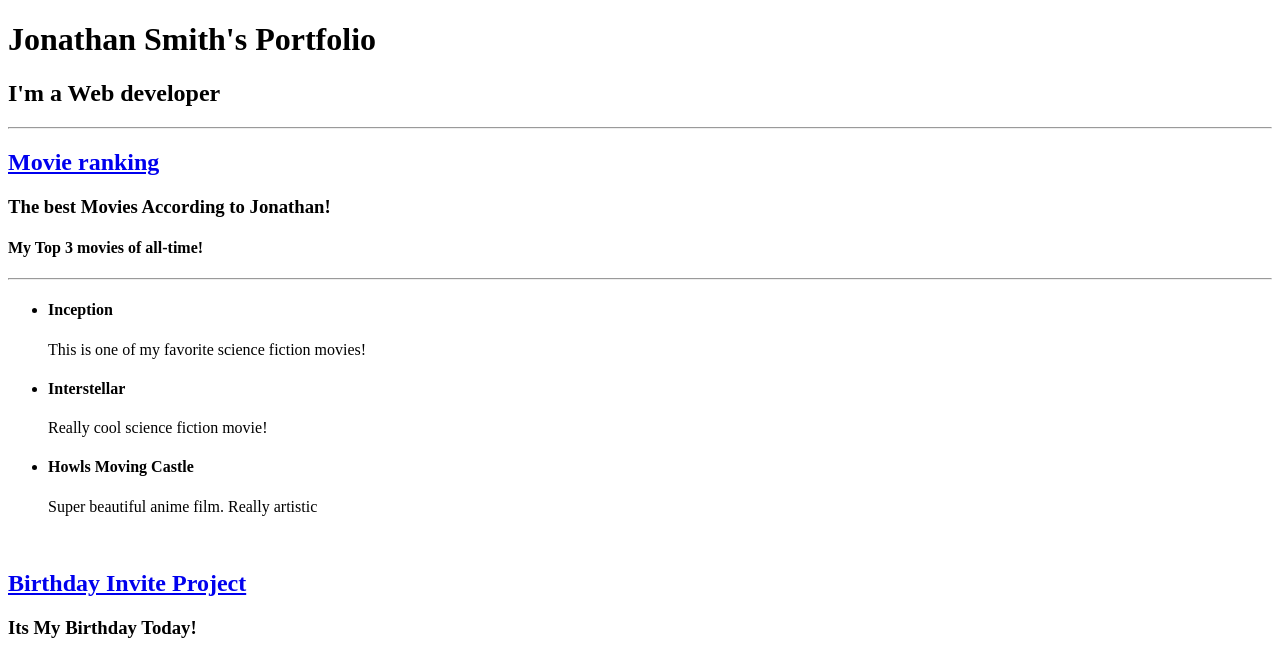
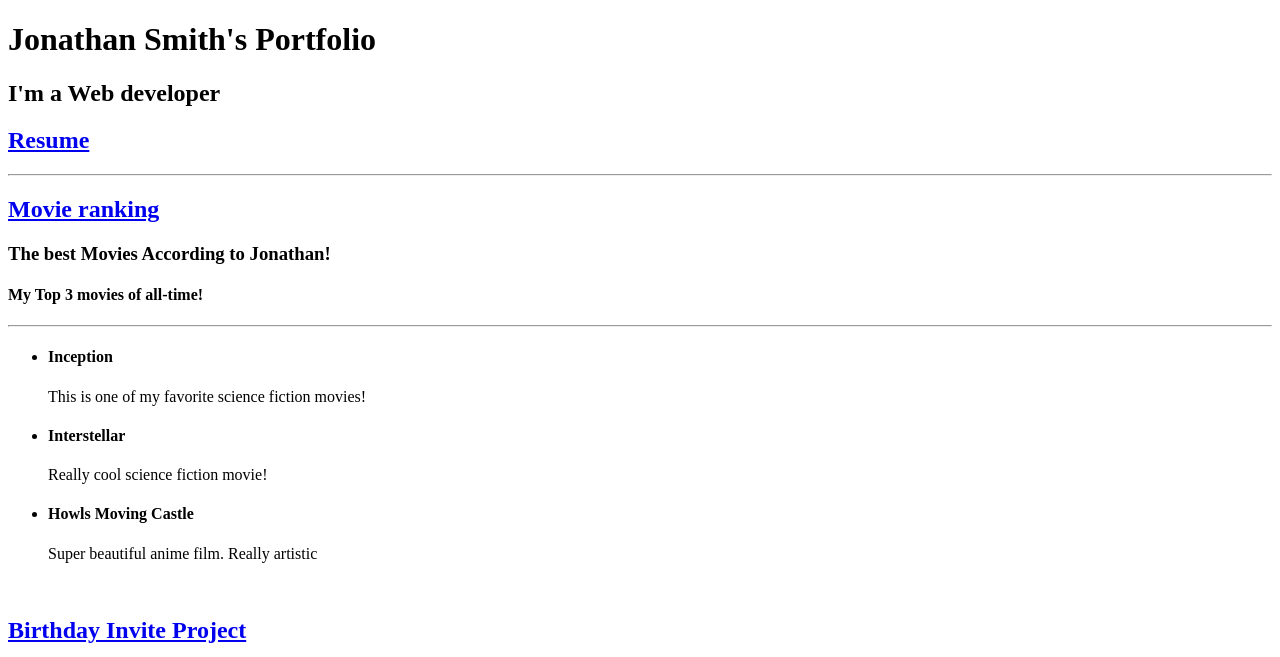
Before and after one commit to Djangoe/Html-portfolio, a plain HTML site: page index.html in a window 1280 px wide. Shown: the top 657 px of the page. Drawn offline with Linux system fonts and the light colour scheme.

Commit message:
Add files via upload

```diff
--- a/index.html
+++ b/index.html
@@ -24,6 +24,7 @@ https://developer.mozilla.org/en-US/docs/Web/HTML/Element/img#attr-height -->
     <body>
         <h1>Jonathan Smith's Portfolio</h1>
             <h2>I'm a Web developer</h2>
+            <h2><a href="../HTML_Capstone/index.html">Resume</a></h2>
             <hr />
                 <h2><a href="./public/movie-ranking.html"> Movie ranking</a></h2>
                     <h3> The best Movies According to Jonathan! </h3>
```
